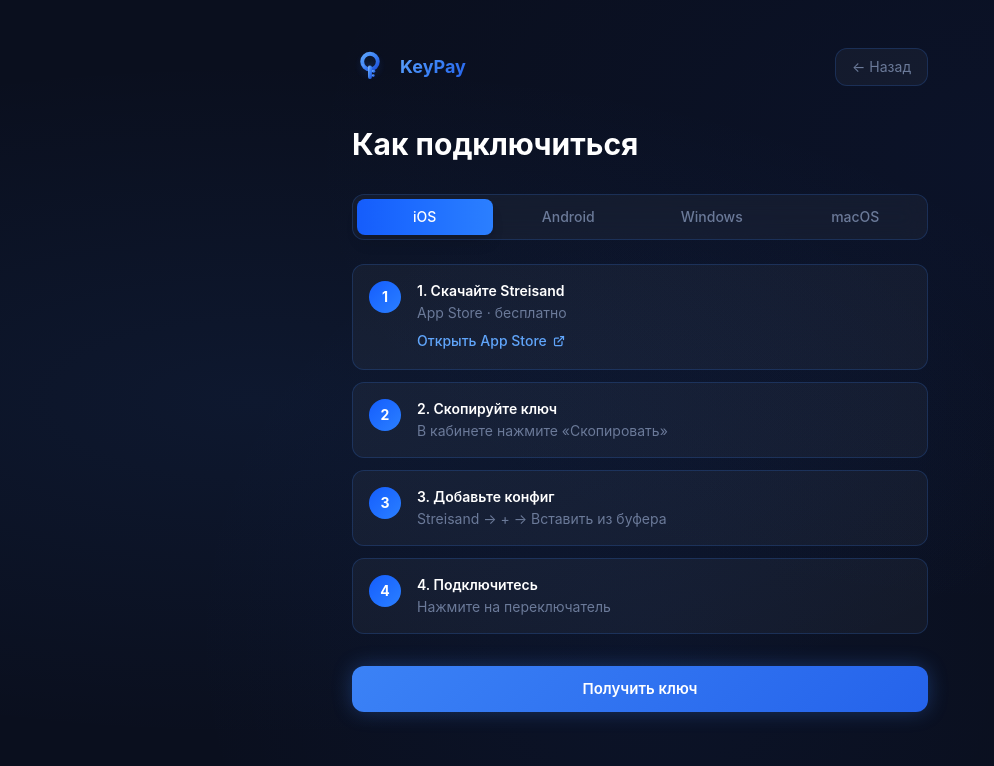
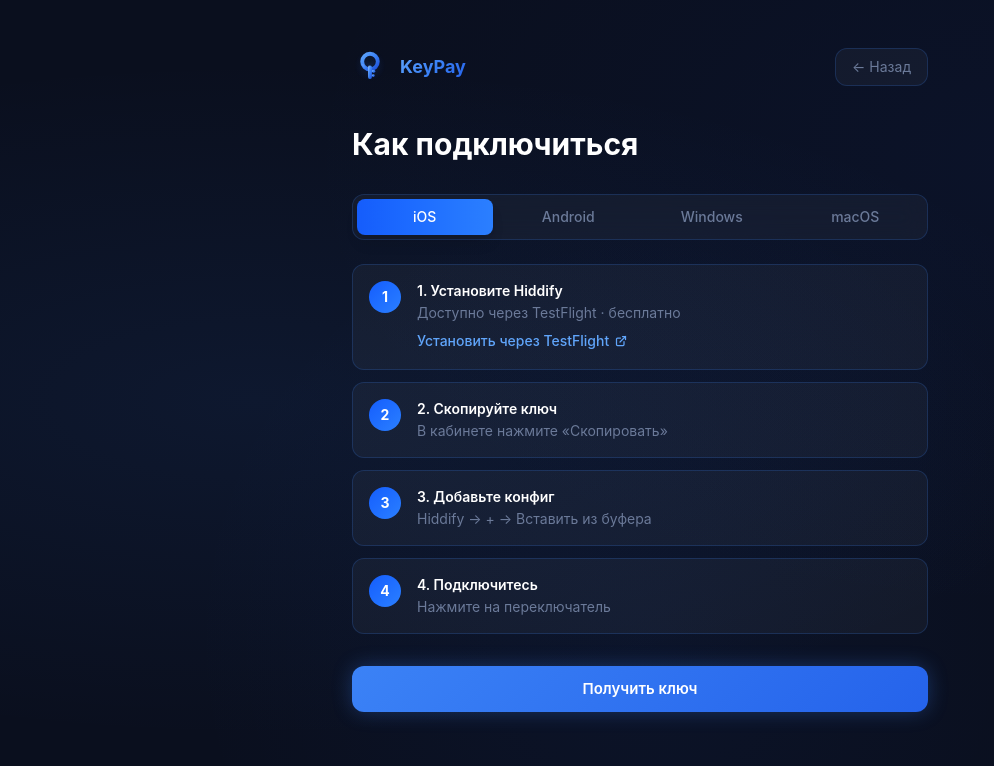
Before and after one commit to donsdesmages/vpn-browser, a Next.js app: page /instructions in a window 1280 px wide. Shown: the top 766 px of the page, without its empty margins (0-994 px from the left). Built offline with nearby package versions, Linux system fonts and the light colour scheme.

Commit message:
iOS: replace Streisand with Hiddify via TestFlight (available in Russia)

```diff
--- a/src/app/instructions/page.tsx
+++ b/src/app/instructions/page.tsx
@@ -10,9 +10,9 @@ type Tab = (typeof TABS)[number];
 
 const STEPS: Record<Tab, { step: string; desc: string; link?: string; linkLabel?: string }[]> = {
   iOS: [
-    { step: "1. Скачайте Streisand", desc: "App Store · бесплатно", link: "https://apps.apple.com/app/streisand/id6450534064", linkLabel: "Открыть App Store" },
+    { step: "1. Установите Hiddify", desc: "Доступно через TestFlight · бесплатно", link: "https://testflight.apple.com/join/dsNjHxjb", linkLabel: "Установить через TestFlight" },
     { step: "2. Скопируйте ключ", desc: "В кабинете нажмите «Скопировать»" },
-    { step: "3. Добавьте конфиг", desc: "Streisand → + → Вставить из буфера" },
+    { step: "3. Добавьте конфиг", desc: "Hiddify → + → Вставить из буфера" },
     { step: "4. Подключитесь", desc: "Нажмите на переключатель" },
   ],
   Android: [
```
